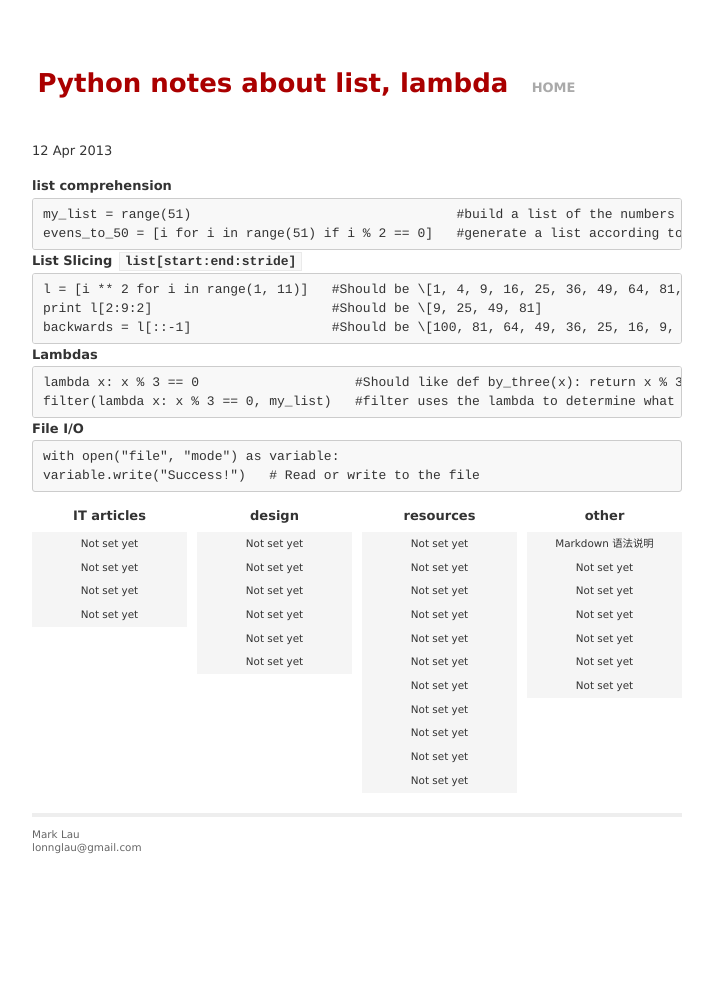
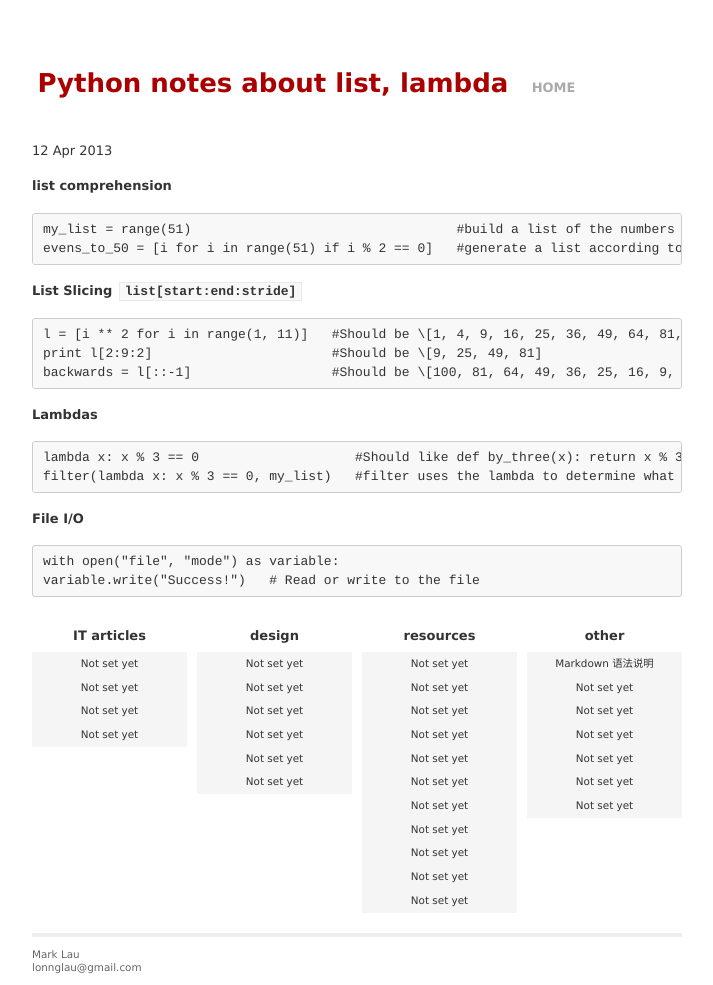
Before and after one commit to yuel/lonn.github.com, a Jekyll site: the page built from _posts/2013-04-12-py-notes1.md, in a window 1280 px wide. Shown: the whole page, without its empty margins (283-996 px from the left). Built offline with Jekyll 4.4.1, drawn with Linux system fonts in a browser that asks for light colours; before the commit the page ends 900 px from its top, so only the background shows below that.

Commit message:
Update screen.css

```diff
--- a/css/screen.css
+++ b/css/screen.css
@@ -209,6 +209,7 @@ body pre {
 	line-height: 19px;
 	overflow: auto;
 	padding: 6px 10px;
+	margin: 15px 0;
 	border-radius: 3px;
 }
 
@@ -218,11 +219,3 @@ pre code {
 	background-color: transparent;
 	border: none;
 }
-
-body pre > code {
-	margin: 0;
-	padding: 0;
-	white-space: pre;
-	border: none;
-	background: transparent;
-}
```
